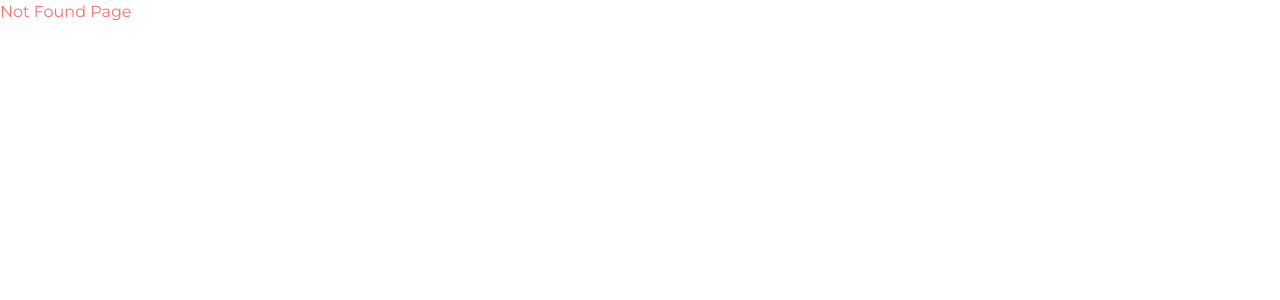
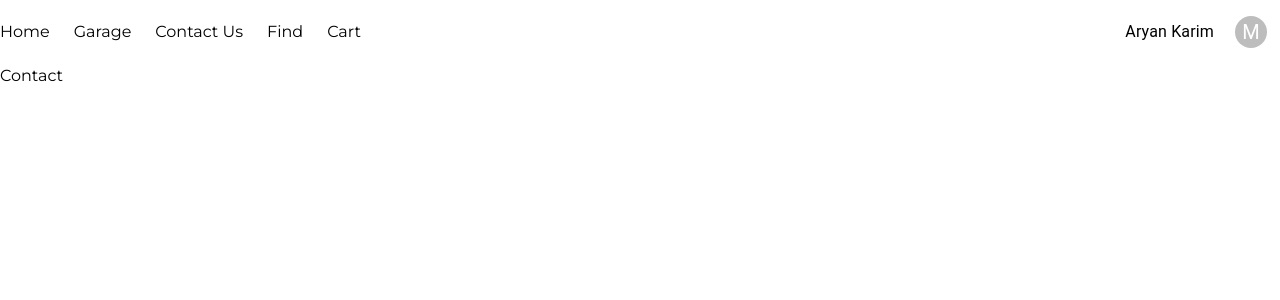
Before and after one commit to aryankarim/chakika-capstone-frontend-typescript, a React (Create React App) app: page /contact in a window 1280 px wide. Before the commit this address had no page. Shown: the top 300 px of the page. Built offline with nearby package versions, Linux system fonts and the light colour scheme.

Commit message:
feat(Contact): add contact page

```diff
--- a/src/App.tsx
+++ b/src/App.tsx
@@ -4,6 +4,7 @@ import Layout from "./components/Layout";
 import NotFound from "./components/routes/Errors/NotFound";
 import Garage from "./components/routes/GaragePage/Garage";
 import Home from "./components/routes/Homepage/Home";
+import Contact from "./components/routes/ContactPage/Contact";
 
 function App() {
   return (
@@ -12,6 +13,7 @@ function App() {
         <Route element={<Layout />}>
           <Route path="/" element={<Home />} />
           <Route path="/garage" element={<Garage />} />
+          <Route path="/contact" element={<Contact />} />
         </Route>
         <Route path="*" element={<NotFound />} />
       </Routes>
--- a/src/components/Layout/Navbar.tsx
+++ b/src/components/Layout/Navbar.tsx
@@ -6,7 +6,7 @@ import Menu from "../shared/Menu";
 const navItems = [
   { pathName: "Home", href: "/" },
   { pathName: "Garage", href: "/garage" },
-  { pathName: "Contact Us", href: "/" },
+  { pathName: "Contact Us", href: "/contact" },
   { pathName: "Find", href: "/" },
   { pathName: "Cart", href: "/" },
 ];
--- /dev/null
+++ b/src/components/routes/ContactPage/Contact.tsx
@@ -0,0 +1,3 @@
+export default function Contact() {
+  return <div>Contact</div>;
+}
```
